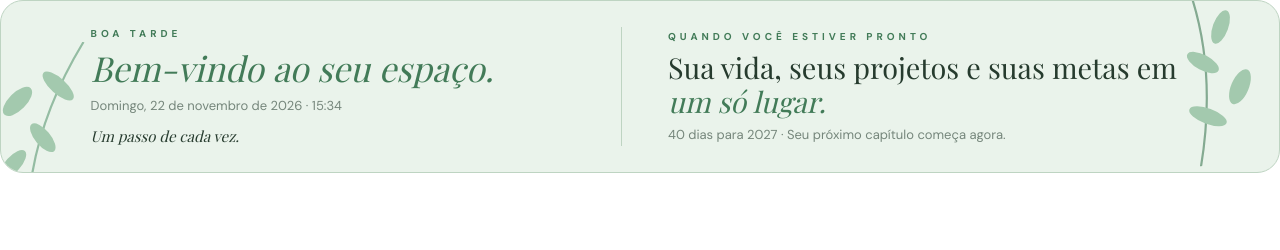
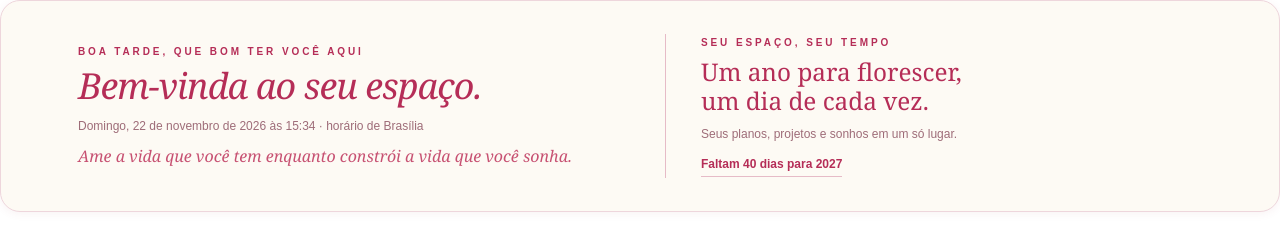
Before and after one commit to madukimmel/notion-widgets, a plain HTML site: page index.html in a window 1280 px wide. Drawn offline with nearby package versions, Linux system fonts and the light colour scheme; a web font is replaced by a local one.

Commit message:
Update index.html

```diff
--- a/index.html
+++ b/index.html
@@ -1,39 +1,67 @@
 <!doctype html>
 <html lang="pt-BR">
 <head>
-<meta charset="utf-8"><meta name="viewport" content="width=device-width,initial-scale=1">
-<title>Meu Espaço | Banner</title>
-<link rel="preconnect" href="https://fonts.googleapis.com">
-<link rel="preconnect" href="https://fonts.gstatic.com" crossorigin>
-<link href="https://fonts.googleapis.com/css2?family=DM+Sans:wght@400;500;600;700&family=Playfair+Display:ital,wght@0,400;0,500;1,400;1,500&display=swap" rel="stylesheet">
+<meta charset="UTF-8">
+<meta name="viewport" content="width=device-width,initial-scale=1">
+<title>Meu Espaço · Planner 2027</title>
 <style>
-:root{--bg:#eaf3eb;--border:#bed4c2;--green:#427b58;--ink:#263b2e;--muted:#75867b}
-*{box-sizing:border-box}html,body{margin:0;background:transparent;font-family:'DM Sans',Arial,sans-serif;color:var(--ink)}
-.banner{position:relative;overflow:hidden;display:grid;grid-template-columns:1fr 1fr;gap:36px;min-height:173px;padding:26px clamp(32px,7vw,115px);background:var(--bg);border:1px solid var(--border);border-radius:23px}
-.section{position:relative;z-index:1;align-self:center}.left{border-right:1px solid var(--border);padding-right:26px}.right{padding-left:10px}.eyebrow{font-weight:700;font-size:10px;letter-spacing:4px;color:var(--green);text-transform:uppercase}.headline{font-family:'Playfair Display',Georgia,serif;font-style:italic;font-size:clamp(24px,2.7vw,39px);font-weight:400;color:var(--green);line-height:1.18;margin:8px 0}.date{font-size:13px;color:var(--muted);margin-bottom:12px}.quote{font-family:'Playfair Display',Georgia,serif;font-size:15px;font-style:italic}.feature{font:400 clamp(20px,2.25vw,30px)/1.18 'Playfair Display',Georgia,serif;margin:8px 0}.feature em{color:var(--green)}.sub{color:var(--muted);font-size:13px}.branch{position:absolute;pointer-events:none;opacity:.67}.branch svg{display:block;width:110px}.branch.rightbranch{top:-12px;right:8px;transform:rotate(-22deg)}.branch.leftbranch{bottom:-35px;left:-22px;transform:rotate(180deg)}
-@media(max-width:650px){.banner{grid-template-columns:1fr;gap:15px;padding:24px 30px}.left{border-right:0;border-bottom:1px solid var(--border);padding:0 0 15px}.right{padding-left:0}.rightbranch{opacity:.28}}
-</style></head>
+:root {--cream:#fdfaf4;--wine:#b52d57;--pink:#c75172;--muted:#9e6c78;--border:#eed6dc;}
+*{box-sizing:border-box}
+html,body{margin:0;padding:0;background:transparent;color:var(--wine)}
+body{font-family:Georgia,'Times New Roman',serif}
+.banner{position:relative;isolation:isolate;overflow:hidden;min-height:212px;width:100%;background:var(--cream);border:1px solid var(--border);border-radius:20px;display:flex;align-items:center;box-shadow:0 2px 8px #a8506612}
+
+.content{width:min(94%,1140px);margin:auto;display:grid;grid-template-columns:1.02fr .98fr;align-items:center;gap:28px;padding:23px 8px}
+.side{min-width:0;padding:1px 15px 1px 0}
+.side+.side{border-left:1px solid #e6bbc7;padding-left:35px;padding-right:0}
+.eyebrow{font:700 10px/1.5 Arial,Helvetica,sans-serif;letter-spacing:.29em;text-transform:uppercase;color:var(--wine);margin-bottom:7px}
+h1,h2,p{margin:0}
+h1{font-size:clamp(23px,2.8vw,39px);font-weight:400;font-style:italic;line-height:1.14;letter-spacing:-.025em}
+h2{font-size:clamp(17px,1.9vw,27px);line-height:1.2;font-weight:400;margin-bottom:10px}
+.date{font:12px/1.65 Arial,Helvetica,sans-serif;color:var(--muted);margin-top:10px}
+.quote{font-style:italic;font-size:clamp(12px,1.25vw,16px);color:var(--pink);line-height:1.4;margin-top:8px}
+.detail{font:12px/1.65 Arial,Helvetica,sans-serif;color:var(--muted);max-width:380px}
+.countdown{display:inline-block;font:600 12px/1.4 Arial,Helvetica,sans-serif;color:var(--wine);margin-top:11px;border-bottom:1px solid #e6bbc7;padding-bottom:4px}
+@media (max-width:720px){.banner{min-height:255px;border-radius:15px}.content{width:92%;padding:22px 0;display:block}.side{padding:0}.side+.side{border-left:0;border-top:1px solid #e6bbc7;margin-top:15px;padding:13px 0 0}.eyebrow{font-size:9px;letter-spacing:.2em}h1{font-size:26px}h2{font-size:19px;margin-bottom:4px}.date,.detail{font-size:11px}.quote{font-size:12px}.countdown{font-size:11px;margin-top:5px}}
+@media (prefers-reduced-motion:reduce){*{scroll-behavior:auto}}
+</style>
+</head>
 <body>
-<main class="banner" aria-label="Boas-vindas ao Meu Espaço">
-  <div class="branch leftbranch" aria-hidden="true"><svg viewBox="0 0 100 150" xmlns="http://www.w3.org/2000/svg"><path d="M5 150Q50 76 55 2" fill="none" stroke="#6ba27f" stroke-width="2"/><g fill="#80b58f"><ellipse cx="28" cy="110" rx="7" ry="18" transform="rotate(-48 28 110)"/><ellipse cx="65" cy="96" rx="8" ry="17" transform="rotate(45 65 96)"/><ellipse cx="42" cy="63" rx="7" ry="16" transform="rotate(-40 42 63)"/><ellipse cx="69" cy="39" rx="7" ry="16" transform="rotate(42 69 39)"/></g></svg></div>
-  <div class="section left"><div class="eyebrow" id="greeting">BOM DIA</div><h1 class="headline" id="headline">Bem-vindo ao seu espaço.</h1><div class="date" id="date">Carregando data...</div><div class="quote" id="quote">Um passo de cada vez.</div></div>
-  <div class="section right"><div class="eyebrow">QUANDO VOCÊ ESTIVER PRONTO</div><p class="feature">Sua vida, seus projetos e suas metas em <em>um só lugar.</em></p><div class="sub" id="countdown">Carregando contagem regressiva...</div></div>
-  <div class="branch rightbranch" aria-hidden="true"><svg viewBox="0 0 100 150" xmlns="http://www.w3.org/2000/svg"><path d="M5 150Q50 76 55 2" fill="none" stroke="#528665" stroke-width="2"/><g fill="#80b58f"><ellipse cx="28" cy="110" rx="7" ry="18" transform="rotate(-48 28 110)"/><ellipse cx="65" cy="96" rx="8" ry="17" transform="rotate(45 65 96)"/><ellipse cx="42" cy="63" rx="7" ry="16" transform="rotate(-40 42 63)"/><ellipse cx="69" cy="39" rx="7" ry="16" transform="rotate(42 69 39)"/></g></svg></div>
+<main class="banner" aria-label="Banner do Meu Espaço 2027">
+ <div class="content">
+  <section class="side">
+   <div class="eyebrow" id="greeting-label">SEJA BEM-VINDA</div>
+   <h1 id="greeting">Bem-vinda ao seu 2027.</h1>
+   <p class="date" id="now">Carregando data e horário...</p>
+   <p class="quote">Ame a vida que você tem enquanto constrói a vida que você sonha.</p>
+  </section>
+  <section class="side">
+   <div class="eyebrow">SEU ESPAÇO, SEU TEMPO</div>
+   <h2>Um ano para florescer,<br>um dia de cada vez.</h2>
+   <p class="detail">Seus planos, projetos e sonhos em um só lugar.</p>
+   <div class="countdown" id="countdown" aria-live="off">Preparando sua contagem regressiva...</div>
+  </section>
+ </div>
 </main>
 <script>
-const timezone='America/Sao_Paulo';
-function update(){
- const now=new Date(); const hour=Number(new Intl.DateTimeFormat('en-US',{timeZone:timezone,hour:'numeric',hourCycle:'h23'}).format(now));
- document.getElementById('greeting').textContent=hour<12?'BOM DIA':hour<18?'BOA TARDE':'BOA NOITE';
- document.getElementById('headline').textContent=hour<12?'Bom dia! Um novo começo.':hour<18?'Bem-vindo ao seu espaço.':'Boa noite! Você fez seu melhor.';
- const day=new Intl.DateTimeFormat('pt-BR',{timeZone:timezone,weekday:'long',day:'numeric',month:'long',year:'numeric'}).format(now);
- const time=new Intl.DateTimeFormat('pt-BR',{timeZone:timezone,hour:'2-digit',minute:'2-digit'}).format(now);
- document.getElementById('date').textContent=day.charAt(0).toUpperCase()+day.slice(1)+' · '+time;
- const year=Number(new Intl.DateTimeFormat('en-US',{timeZone:timezone,year:'numeric'}).format(now));
- const parts=new Intl.DateTimeFormat('en-US',{timeZone:timezone,year:'numeric',month:'2-digit',day:'2-digit'}).formatToParts(now);
- const y=Number(parts.find(p=>p.type==='year').value),m=Number(parts.find(p=>p.type==='month').value),d=Number(parts.find(p=>p.type==='day').value);
- const days=Math.round((Date.UTC(year+1,0,1)-Date.UTC(y,m-1,d))/86400000);
- document.getElementById('countdown').textContent=days+' dias para '+(year+1)+' · Seu próximo capítulo começa agora.';
-}
-update();setInterval(update,30000);
-</script></body></html>
+(function(){
+ const zone='America/Sao_Paulo';
+ const fmtParts=new Intl.DateTimeFormat('en-US',{timeZone:zone,hour:'numeric',hour12:false,year:'numeric',month:'numeric',day:'numeric'});
+ function tick(){
+  const now=new Date();
+  const hour=Number(fmtParts.formatToParts(now).find(p=>p.type==='hour').value)%24;
+  const greeting=hour<12?'Bom dia':hour<18?'Boa tarde':'Boa noite';
+  document.getElementById('greeting-label').textContent=greeting.toUpperCase()+', QUE BOM TER VOCÊ AQUI';
+  document.getElementById('greeting').textContent='Bem-vinda ao seu espaço.';
+  const pretty=new Intl.DateTimeFormat('pt-BR',{timeZone:zone,weekday:'long',day:'numeric',month:'long',year:'numeric',hour:'2-digit',minute:'2-digit'}).format(now);
+  document.getElementById('now').textContent=pretty.charAt(0).toUpperCase()+pretty.slice(1)+' · horário de Brasília';
+  const year=Number(new Intl.DateTimeFormat('en-US',{timeZone:zone,year:'numeric'}).format(now));
+  const next=Date.UTC(year+1,0,1,3); // 1 Jan at 00h America/Sao_Paulo (-03:00)
+  const days=Math.max(0,Math.ceil((next-now.getTime())/86400000));
+  document.getElementById('countdown').textContent=days===1?'Falta 1 dia para '+(year+1):'Faltam '+days+' dias para '+(year+1);
+ }
+ tick();setInterval(tick,30000);
+})();
+</script>
+</body>
+</html>
```
